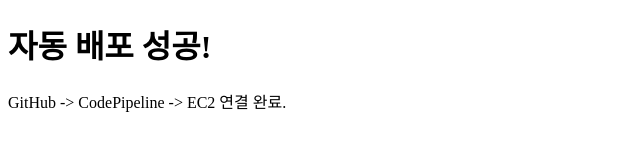
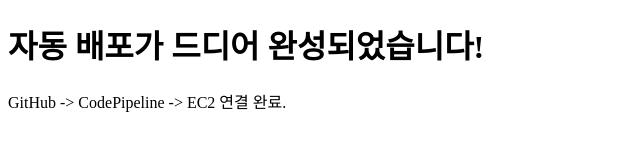
Before and after one commit to dub0o/aws-codepipeline-test, a plain HTML site: page index.html in a window 1280 px wide. Shown: the whole page, without its empty margins (0-640 px from the left). Drawn offline with Linux system fonts and the light colour scheme.

Commit message:
Update index.html

```diff
--- a/index.html
+++ b/index.html
@@ -4,7 +4,7 @@
     <title>AWS Deployment Test</title>
 </head>
 <body>
-    <h1>자동 배포 성공!</h1>
+    <h1>자동 배포가 드디어 완성되었습니다!</h1>
     <p>GitHub -> CodePipeline -> EC2 연결 완료.</p>
 </body>
 </html>
```
